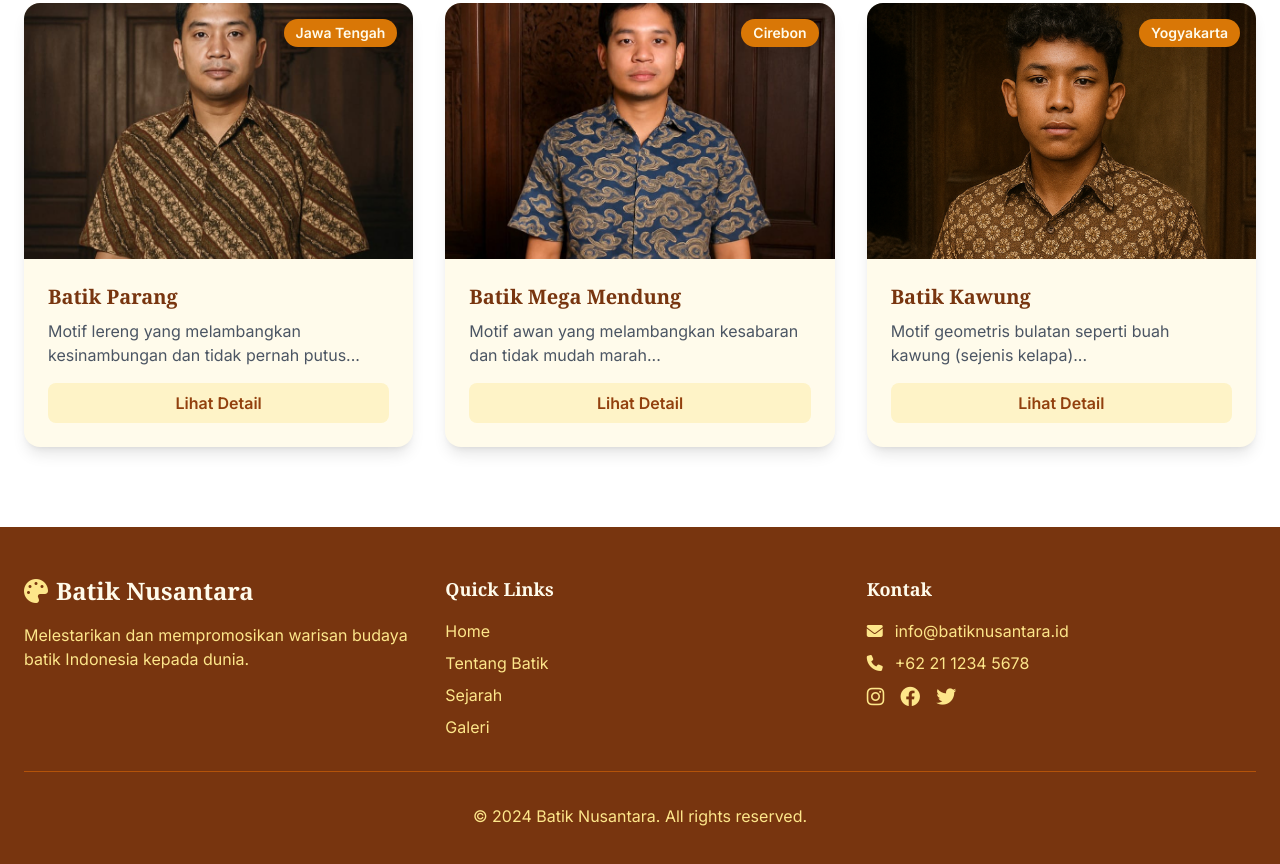
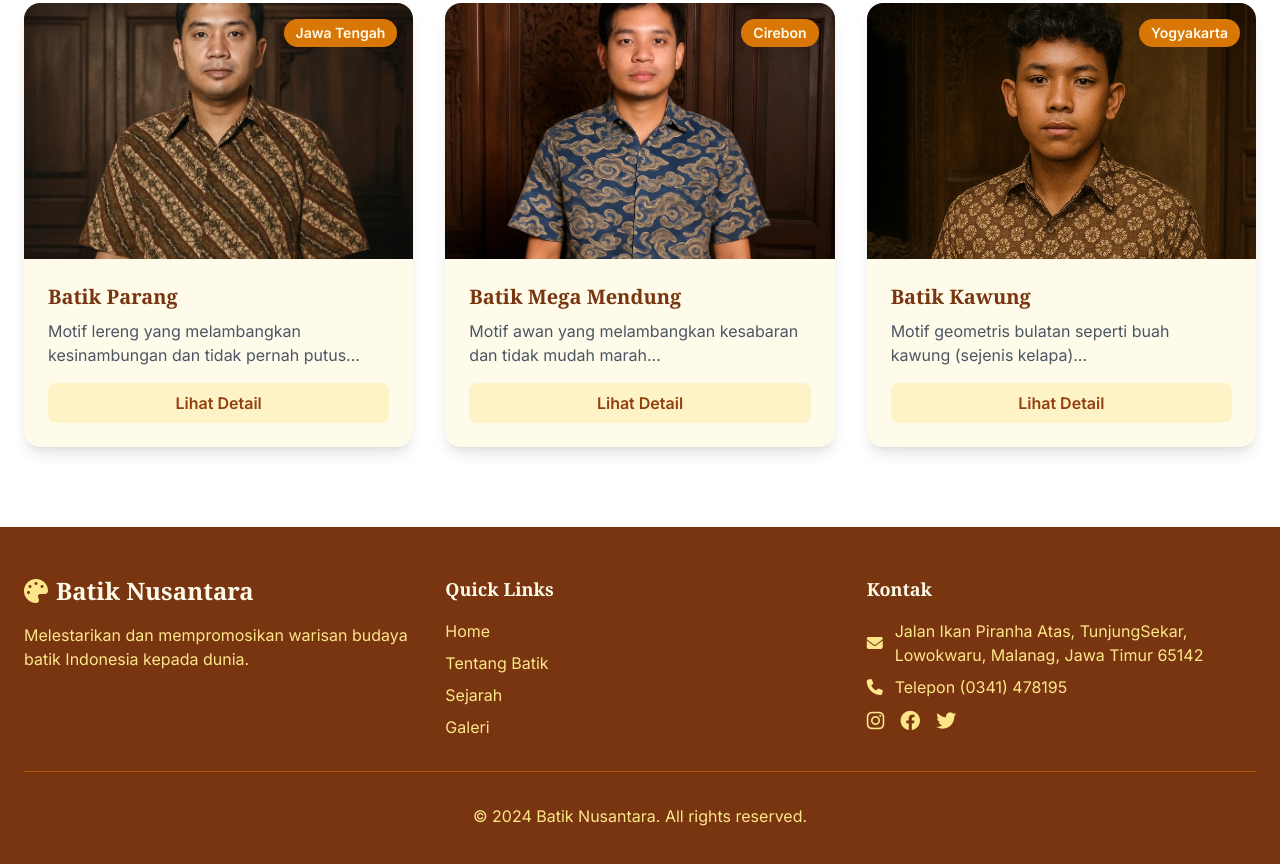
Before and after one commit to radyaerick/radyaerick.github.io, a plain HTML site: page index.html in a window 1280 px wide. Shown: the part 2345-3209 px from the top of the page. Drawn offline with nearby package versions, Linux system fonts and the light colour scheme.

Commit message:
Update index.html

```diff
--- a/index.html
+++ b/index.html
@@ -311,11 +311,11 @@
                     <div class="space-y-2 text-amber-200">
                         <p class="flex items-center">
                             <i class="fas fa-envelope mr-3"></i>
-                            info@batiknusantara.id
+                            Jalan Ikan Piranha Atas, TunjungSekar, Lowokwaru, Malanag, Jawa Timur 65142
                         </p>
                         <p class="flex items-center">
                             <i class="fas fa-phone mr-3"></i>
-                            +62 21 1234 5678
+                            Telepon (0341) 478195
                         </p>
                         <div class="flex space-x-4 mt-4">
                             <a href="#" class="text-amber-200 hover:text-white transition duration-300">
```
